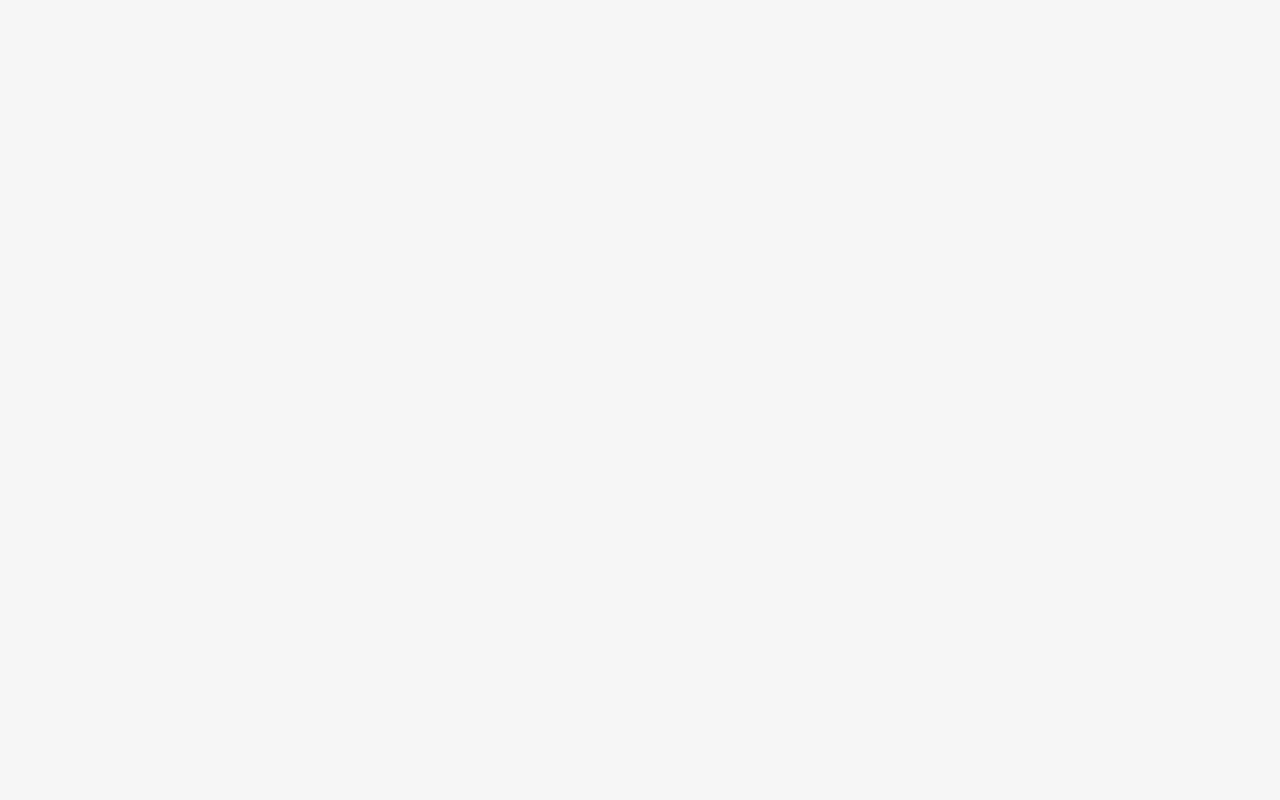
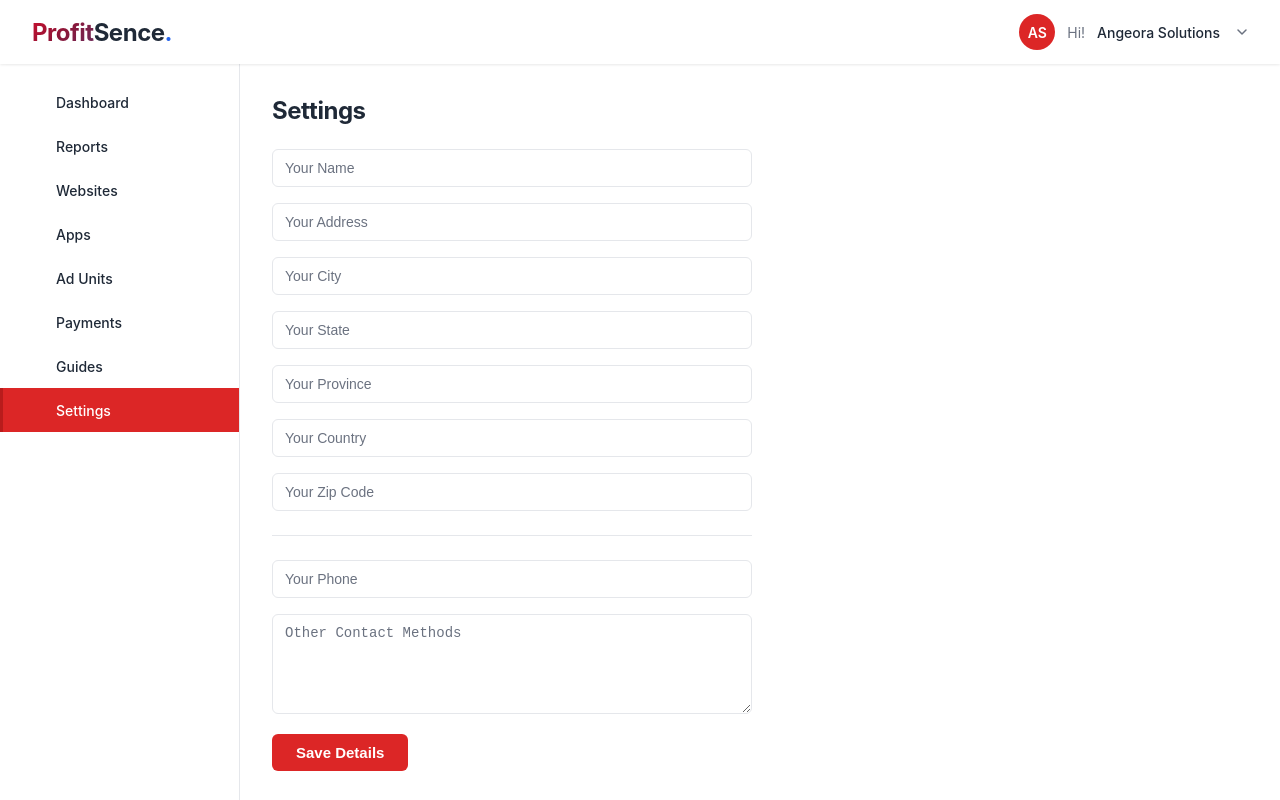
Before and after one commit to TharukaSenevirathne/profitsence-publisher-dashboard, an Angular app in the folder frontend/: page /settings in a window 1280 px wide. Before the commit this address led to /. Built offline with nearby package versions, Linux system fonts and the light colour scheme.

Commit message:
feat: add settings route and component to the application

```diff
--- a/frontend/src/app/app.routes.ts
+++ b/frontend/src/app/app.routes.ts
@@ -6,6 +6,7 @@ import { AdUnitsComponent } from './ad-units/ad-units.component';
 import { AppsComponent } from './apps/apps.component';
 import { ReportsComponent } from './reports/reports.component';
 import { WebsitesComponent } from './websites/websites.component';
+import { SettingsComponent } from './settings/settings.component';
 
 export const routes: Routes = [
   {
@@ -40,6 +41,10 @@ export const routes: Routes = [
       {
         path: 'ad-units',
         component: AdUnitsComponent
+      },
+      {
+        path: 'settings',
+        component: SettingsComponent
       }
     ]
   }
--- /dev/null
+++ b/frontend/src/app/settings/settings.component.html
@@ -0,0 +1,44 @@
+<div class="settings-container">
+  <h1 class="page-title">Settings</h1>
+
+  <form class="settings-form" (ngSubmit)="saveDetails()">
+    <div class="form-group">
+      <input type="text" class="form-input" placeholder="Your Name" [(ngModel)]="name" name="name" />
+    </div>
+    <div class="form-group">
+      <input type="text" class="form-input" placeholder="Your Address" [(ngModel)]="address" name="address" />
+    </div>
+    <div class="form-group">
+      <input type="text" class="form-input" placeholder="Your City" [(ngModel)]="city" name="city" />
+    </div>
+    <div class="form-group">
+      <input type="text" class="form-input" placeholder="Your State" [(ngModel)]="state" name="state" />
+    </div>
+    <div class="form-group">
+      <input type="text" class="form-input" placeholder="Your Province" [(ngModel)]="province" name="province" />
+    </div>
+    <div class="form-group">
+      <input type="text" class="form-input" placeholder="Your Country" [(ngModel)]="country" name="country" />
+    </div>
+    <div class="form-group">
+      <input type="text" class="form-input" placeholder="Your Zip Code" [(ngModel)]="zipCode" name="zipCode" />
+    </div>
+
+    <div class="form-divider"></div>
+
+    <div class="form-group">
+      <input type="text" class="form-input" placeholder="Your Phone" [(ngModel)]="phone" name="phone" />
+    </div>
+    <div class="form-group">
+      <textarea
+        class="form-input form-textarea"
+        placeholder="Other Contact Methods"
+        [(ngModel)]="otherContactMethods"
+        name="otherContactMethods"
+        rows="4"
+      ></textarea>
+    </div>
+
+    <button type="submit" class="btn-save">Save Details</button>
+  </form>
+</div>
--- /dev/null
+++ b/frontend/src/app/settings/settings.component.scss
@@ -0,0 +1,74 @@
+.settings-container {
+  max-width: 100%;
+  font-family: -apple-system, BlinkMacSystemFont, 'Segoe UI', Roboto, 'Helvetica Neue', Arial, sans-serif;
+}
+
+.page-title {
+  font-size: 1.5rem;
+  font-weight: 700;
+  color: var(--text-dark);
+  margin: 0 0 1.5rem 0;
+  letter-spacing: -0.02em;
+}
+
+.settings-form {
+  display: flex;
+  flex-direction: column;
+  gap: 1rem;
+  max-width: 480px;
+}
+
+.form-group {
+  display: flex;
+  flex-direction: column;
+}
+
+.form-input {
+  width: 100%;
+  padding: 0.625rem 0.75rem;
+  font-size: 0.875rem;
+  border-radius: 6px;
+  border: 1px solid var(--border-gray);
+  box-sizing: border-box;
+  background: var(--white);
+  color: var(--text-dark);
+
+  &::placeholder {
+    color: var(--text-gray);
+  }
+
+  &:focus {
+    outline: none;
+    border-color: #94a3b8;
+  }
+}
+
+.form-textarea {
+  resize: vertical;
+  min-height: 100px;
+}
+
+.form-divider {
+  height: 0;
+  margin: 0.5rem 0;
+  border: 0;
+  border-top: 1px solid var(--border-gray);
+}
+
+.btn-save {
+  align-self: flex-start;
+  background-color: var(--primary-red);
+  color: white;
+  border: none;
+  padding: 0.625rem 1.5rem;
+  font-size: 0.9375rem;
+  font-weight: 600;
+  border-radius: 6px;
+  cursor: pointer;
+  transition: background-color 0.2s;
+  margin-top: 0.25rem;
+
+  &:hover {
+    background-color: #b91c1c;
+  }
+}
--- /dev/null
+++ b/frontend/src/app/settings/settings.component.ts
@@ -0,0 +1,37 @@
+import { Component } from '@angular/core';
+import { CommonModule } from '@angular/common';
+import { FormsModule } from '@angular/forms';
+
+@Component({
+  selector: 'app-settings',
+  standalone: true,
+  imports: [CommonModule, FormsModule],
+  templateUrl: './settings.component.html',
+  styleUrl: './settings.component.scss'
+})
+export class SettingsComponent {
+  name = '';
+  address = '';
+  city = '';
+  state = '';
+  province = '';
+  country = '';
+  zipCode = '';
+  phone = '';
+  otherContactMethods = '';
+
+  saveDetails(): void {
+    // Placeholder for API call; could emit or call a service
+    console.log('Settings saved', {
+      name: this.name,
+      address: this.address,
+      city: this.city,
+      state: this.state,
+      province: this.province,
+      country: this.country,
+      zipCode: this.zipCode,
+      phone: this.phone,
+      otherContactMethods: this.otherContactMethods
+    });
+  }
+}
```
